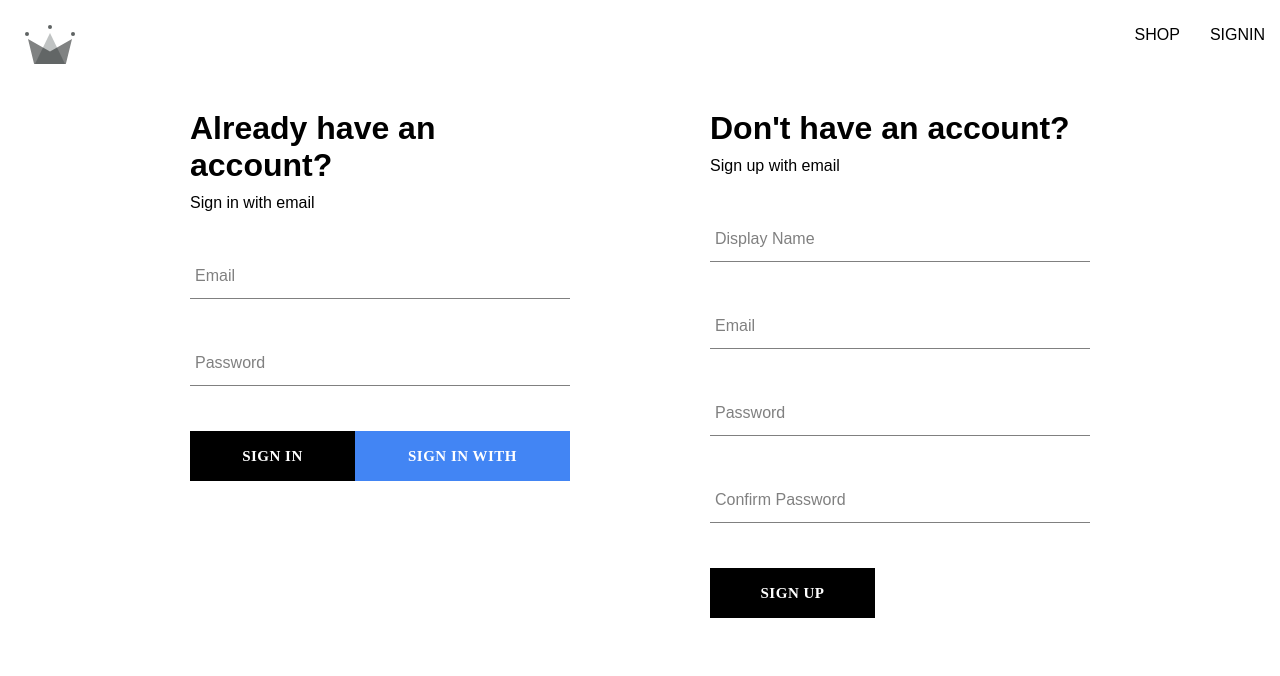
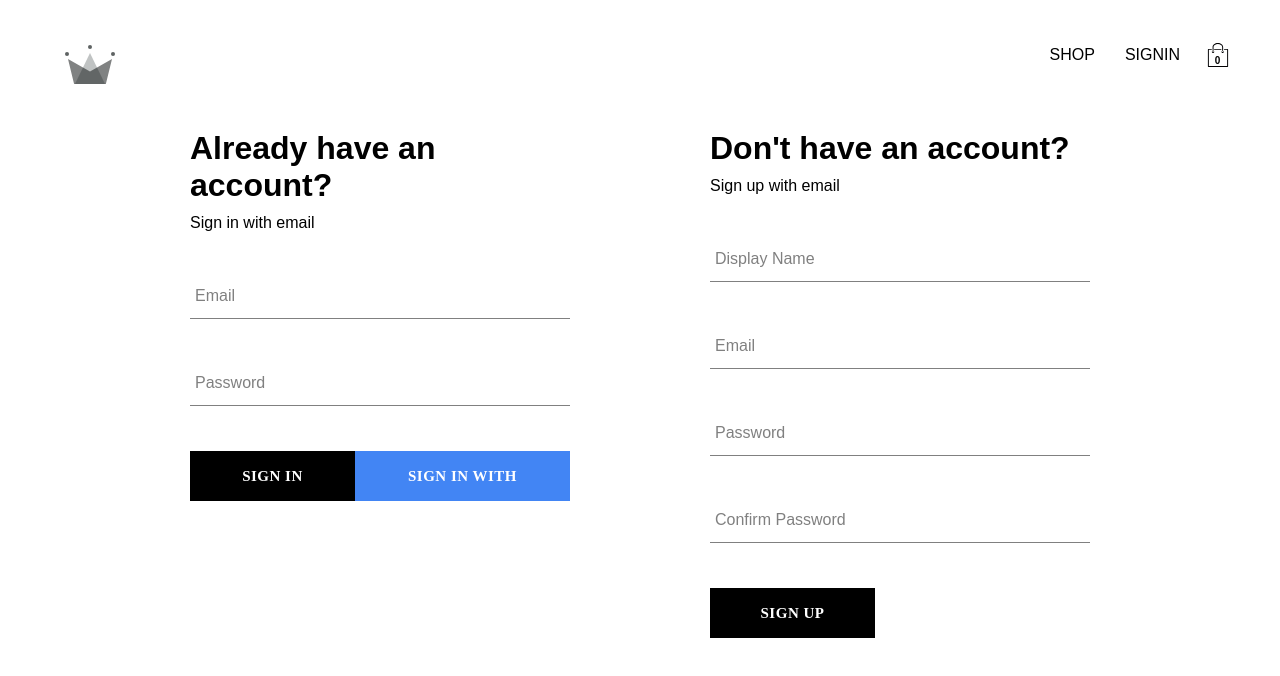
Before and after one commit to Rowee13/sparrow-eshop, a React (Create React App) app: page /auth in a window 1280 px wide. Shown: the top 676 px of the page. Built offline with nearby package versions, Linux system fonts and the light colour scheme; no server answers; a web font is replaced by a local one.

Commit message:
Added cart context, cart icon, and cart dropdown

```diff
--- a/src/App.css
+++ /dev/null
@@ -1,38 +0,0 @@
-.App {
-  text-align: center;
-}
-
-.App-logo {
-  height: 40vmin;
-  pointer-events: none;
-}
-
-@media (prefers-reduced-motion: no-preference) {
-  .App-logo {
-    animation: App-logo-spin infinite 20s linear;
-  }
-}
-
-.App-header {
-  background-color: #282c34;
-  min-height: 100vh;
-  display: flex;
-  flex-direction: column;
-  align-items: center;
-  justify-content: center;
-  font-size: calc(10px + 2vmin);
-  color: white;
-}
-
-.App-link {
-  color: #61dafb;
-}
-
-@keyframes App-logo-spin {
-  from {
-    transform: rotate(0deg);
-  }
-  to {
-    transform: rotate(360deg);
-  }
-}
--- /dev/null
+++ b/src/components/cart-dropdown/cart-dropdown.component.jsx
@@ -0,0 +1,16 @@
+import Button from "../button/button.component";
+
+import "./cart-dropdown.styles.scss";
+
+// ---------------------------------------------------------------------
+
+const CartDropdown = () => {
+	return (
+		<div className="cart-dropdown-container">
+			<div className="cart-items" />
+			<Button>GO TO CHECKOUT</Button>
+		</div>
+	);
+};
+
+export default CartDropdown;
--- /dev/null
+++ b/src/components/cart-dropdown/cart-dropdown.styles.scss
@@ -0,0 +1,29 @@
+.cart-dropdown-container {
+  position: absolute;
+  width: 240px;
+  height: 340px;
+  display: flex;
+  flex-direction: column;
+  padding: 20px;
+  border: 1px solid black;
+  background-color: white;
+  top: 90px;
+  right: 40px;
+  z-index: 5;
+
+  .empty-message {
+    font-size: 18px;
+    margin: 50px auto;
+  }
+
+  .cart-items {
+    height: 240px;
+    display: flex;
+    flex-direction: column;
+    overflow: scroll;
+  }
+
+  button {
+    margin-top: auto;
+  }
+}
--- /dev/null
+++ b/src/components/cart-icon/cart-icon.component.jsx
@@ -0,0 +1,23 @@
+import { useContext } from "react";
+
+import { CartContext } from "../../context/cart.context";
+
+import { ReactComponent as ShoppingIcon } from "../../assets/shopping-bag.svg";
+import "./cart-icon.styles.scss";
+
+// ---------------------------------------------------------------------
+
+const CartIcon = () => {
+	const { isCartOpen, setIsCartOpen } = useContext(CartContext);
+
+	const toggleIsCartOpen = () => setIsCartOpen(!isCartOpen);
+
+	return (
+		<div className="cart-icon-container" onClick={toggleIsCartOpen}>
+			<ShoppingIcon className="shopping-icon" />
+			<span className="item-count">0</span>
+		</div>
+	);
+};
+
+export default CartIcon;
--- /dev/null
+++ b/src/components/cart-icon/cart-icon.styles.scss
@@ -0,0 +1,21 @@
+.cart-icon-container {
+  width: 45px;
+  height: 45px;
+  position: relative;
+  display: flex;
+  align-items: center;
+  justify-content: center;
+  cursor: pointer;
+
+  .shopping-icon {
+    width: 24px;
+    height: 24px;
+  }
+
+  .item-count {
+    position: absolute;
+    font-size: 10px;
+    font-weight: bold;
+    bottom: 12px;
+  }
+}
--- a/src/components/routes/navigation/navigation.component.jsx
+++ b/src/components/routes/navigation/navigation.component.jsx
@@ -1,15 +1,19 @@
 import { Fragment, useContext } from "react";
 import { Outlet, Link } from "react-router-dom";
 
+import CartIcon from "../../cart-icon/cart-icon.component";
+import CartDropdown from "../../cart-dropdown/cart-dropdown.component";
+import { UserContext } from "../../../context/user.context";
+import { CartContext } from "../../../context/cart.context";
+import { signOutUser } from "../../../utils/firebase/firebase.utils";
 import { ReactComponent as CrownLogo } from "../../../assets/crown.svg";
-import { UserContext } from "../../../context/user.context";
-import { signOutUser } from "../../../utils/firebase/firebase.utils";
 import "./navigation.styles.scss";
 
 // ---------------------------------------------------------------------
 
 const Navigation = () => {
 	const { currentUser } = useContext(UserContext);
+	const { isCartOpen } = useContext(CartContext);
 
 	return (
 		<Fragment>
@@ -30,7 +34,9 @@ const Navigation = () => {
 							SIGNIN
 						</Link>
 					)}
+					<CartIcon />
 				</div>
+				{isCartOpen && <CartDropdown />}
 			</div>
 			<Outlet />
 		</Fragment>
--- /dev/null
+++ b/src/context/cart.context.jsx
@@ -0,0 +1,17 @@
+import { createContext, useState } from "react";
+
+// ---------------------------------------------------------------------
+
+export const CartContext = createContext({
+	isCartOpen: false,
+	setIsCartOpen: () => {},
+});
+
+export const CartProvider = ({ children }) => {
+	const [isCartOpen, setIsCartOpen] = useState(false);
+	const value = { isCartOpen, setIsCartOpen };
+
+	return (
+		<CartContext.Provider value={value}>{children}</CartContext.Provider>
+	);
+};
--- a/src/index.js
+++ b/src/index.js
@@ -6,6 +6,7 @@ import "./index.scss";
 import App from "./App";
 import { UserProvider } from "./context/user.context";
 import { ProductsProvider } from "./context/products.context";
+import { CartProvider } from "./context/cart.context";
 import reportWebVitals from "./reportWebVitals";
 
 // ---------------------------------------------------------------------
@@ -16,7 +17,9 @@ root.render(
 		<BrowserRouter>
 			<UserProvider>
 				<ProductsProvider>
-					<App />
+					<CartProvider>
+						<App />
+					</CartProvider>
 				</ProductsProvider>
 			</UserProvider>
 		</BrowserRouter>
--- a/src/index.scss
+++ b/src/index.scss
@@ -1,6 +1,6 @@
 body {
 	margin: 0;
-	padding: 0;
+	padding: 20px 40px;
 	font-family: "Fira Sans Condensed", sans-serif;
 	-webkit-font-smoothing: antialiased;
 	-moz-osx-font-smoothing: grayscale;
```
Also changed, not shown: src/assets/shopping-bag.svg (added).
